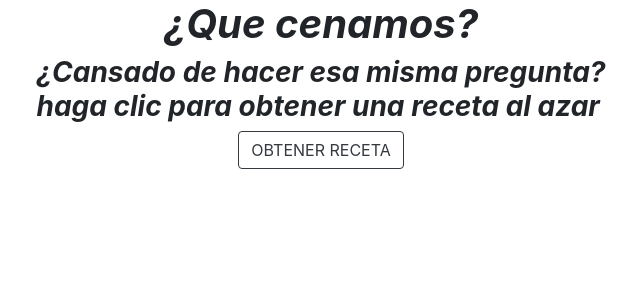
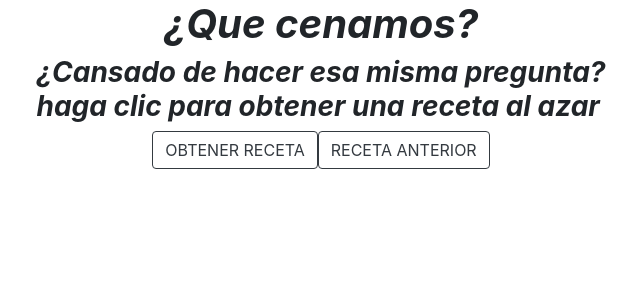
Before and after one commit to Chrissus14/proyecto-semana-3-meal-generator, a React (Create React App) app: page / in a window 1280 px wide. Shown: the top 300 px of the page, without its empty margins (319-959 px from the left). Built offline with nearby package versions, Linux system fonts and the light colour scheme.

Commit message:
metodo para retornar la receta anterior

```diff
--- a/src/components/RecipesGenerator.jsx
+++ b/src/components/RecipesGenerator.jsx
@@ -8,12 +8,13 @@ class RecipesGenerator extends Component {
     super();
     this.state = {
       randomRecipe: {},
-      lastItem: []
+      recipesArray: []
     };
     this.addRecipe = this.addRecipe.bind(this);
-    //this.lastRecipe = this.lastRecipe.bind(this);
+    this.lastRecipe = this.lastRecipe.bind(this);
   }
 
+  // Agrega un receta aleatoria
   addRecipe() {
     // tamaño total de los datos
     const size = recipes.length - 1;
@@ -25,21 +26,25 @@ class RecipesGenerator extends Component {
     let data = recipes[randomNumber];
 
     //let { randomRecipe } = this.state;
-    let { lastItem } = this.state;
-    lastItem.push(data);
-
-    // añade al arreglo del estado una receta aleatoria
-    //randomRecipe.push(data);
-
-    // obtiene el ultimo elemento agregado al estado
-    //const lastItem = [randomRecipe.pop()];
+    let { recipesArray } = this.state;
+    recipesArray.push(data);
 
     // actualiza el estado
     this.setState({
       randomRecipe: { ...data },
-      lastItem: lastItem
+      recipesArray: [...recipesArray]
     });
     console.log(this.state.randomRecipe);
+  }
+
+  // regresa a la receta anterior
+  lastRecipe() {
+    let { recipesArray } = this.state;
+    let last = recipesArray.pop();
+    this.setState({
+      randomRecipe: last
+    });
+    // console.log(this.state.randomRecipe);
   }
 
   render() {
@@ -49,9 +54,11 @@ class RecipesGenerator extends Component {
         <h3 className="font-italic font-weight-bold">
           ¿Cansado de hacer esa misma pregunta? <br /> haga clic para obtener una receta al azar
         </h3>
-        <GetRecipeButton event={this.addRecipe} name={'obtener receta'} />
-        {/* <GetRecipeButton event={this.lastRecipe} name={'receta anterior'} /> */}
-        {this.state.lastItem.length > 0 && <Recipe recipe={this.state.randomRecipe} />}
+        <div className="d-flex">
+          <GetRecipeButton event={this.addRecipe} name={'obtener receta'} />
+          <GetRecipeButton event={this.lastRecipe} name={'receta anterior'} />
+        </div>
+        {this.state.recipesArray.length > 0 && <Recipe recipe={this.state.randomRecipe} />}
       </>
     );
   }
```
